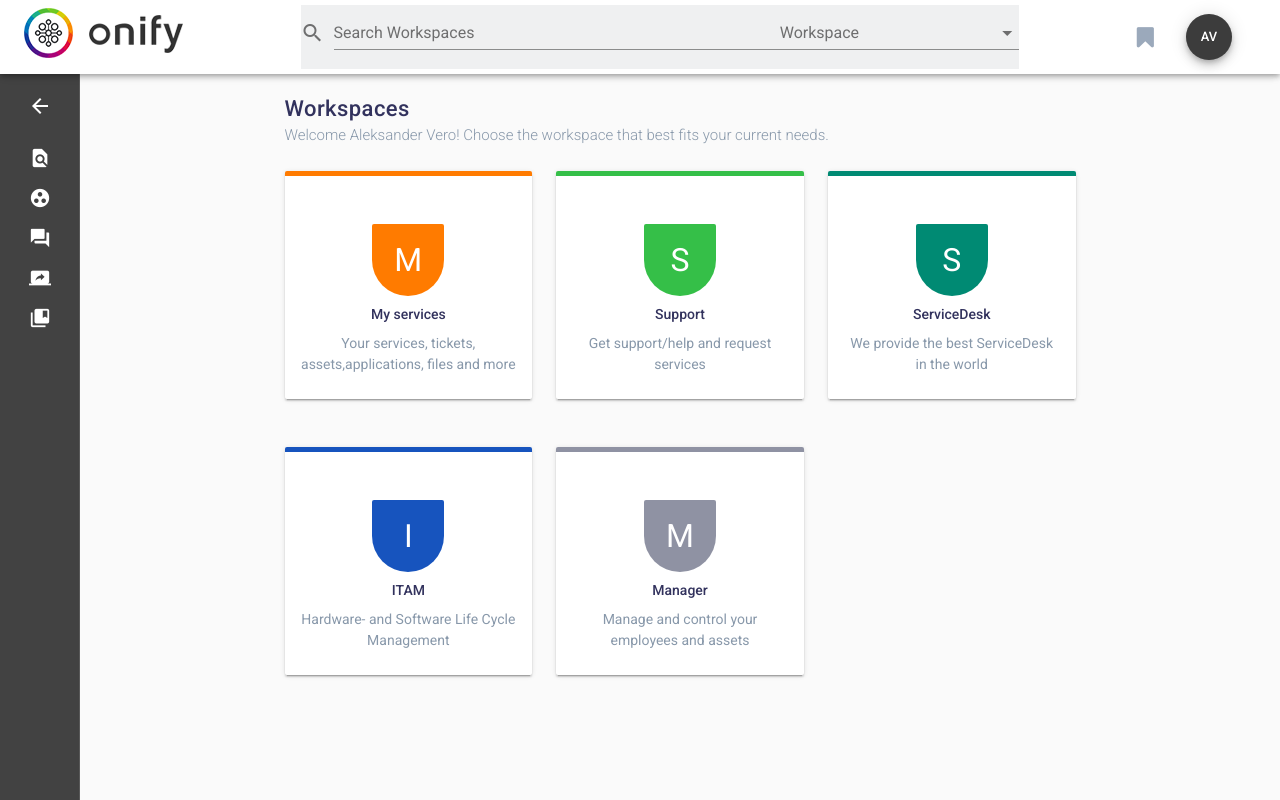
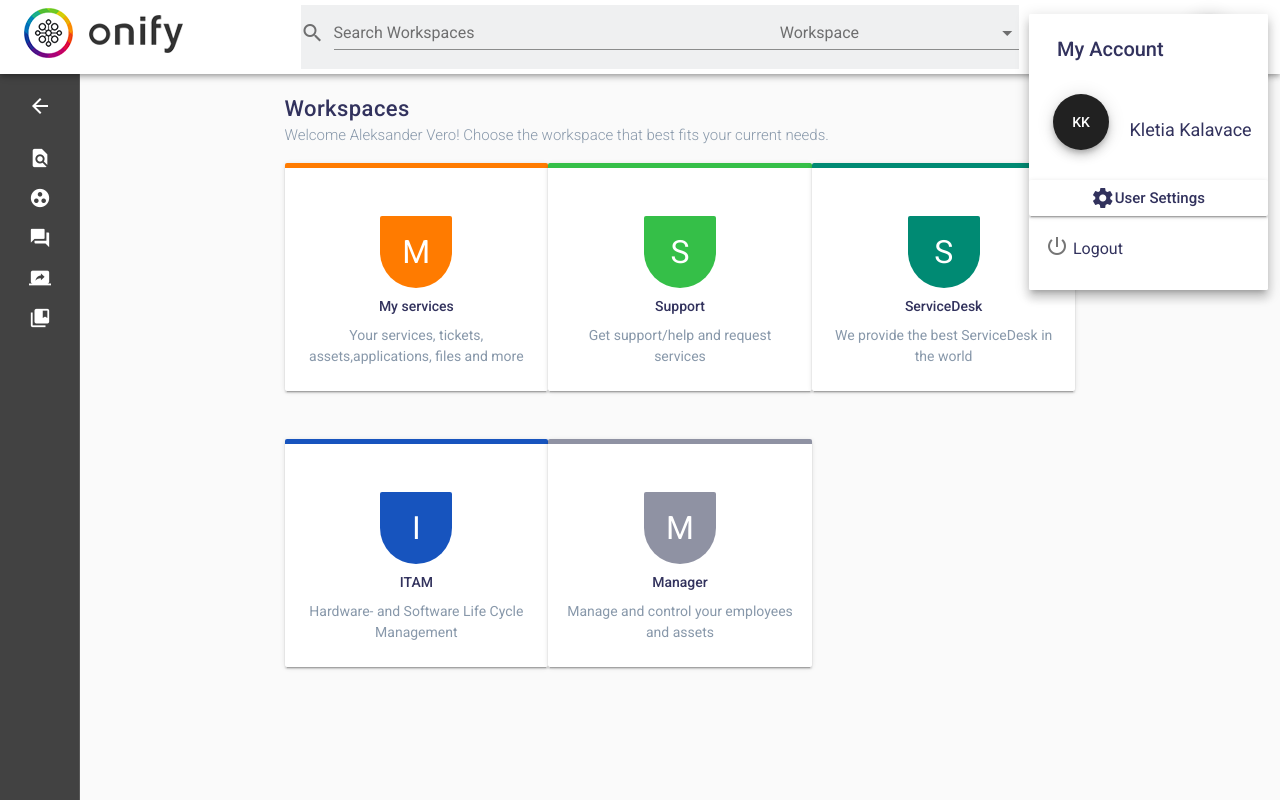
Before and after one commit to kletiakalavace/Designs, a Vue app: page /workspace in a window 1280 px wide. Both pictures are taken after a click on the button "AV". Built offline with nearby package versions, Linux system fonts and the light colour scheme.

Commit message:
fixed the items on workspace,added the select for accunt name,changed the components like design,added modal when we select the user account

```diff
--- a/src/components/Header.vue
+++ b/src/components/Header.vue
@@ -20,6 +20,7 @@
                             item-text="name"
                             item-value="name"
                             max-height="auto"
+                            class="select-workspace"
                     >
                         <template slot="selection" slot-scope="data">
                             <span
@@ -49,27 +50,85 @@
             </v-layout>
         </v-flex>
         <v-icon class="text-grey mr-4">fa fa-bookmark</v-icon>
-        <v-btn fab dark small class="icon-profile mr-4">
+
+
+        <v-menu bottom center>
+          <v-btn
+            fab
+            dark
+            small
+            slot="activator"
+            class="icon-profile mr-4">
             AV
           </v-btn>
+          <v-list
+            class="header-account-list">
+            <span class="title-account mb-4 d-block pl-4 ml-1">My Account</span>
+              <span class="name-account pl-3 pr-3">
+                 <v-btn
+                   fab
+                   dark
+                   smallK K class="icon-profile mr-3 mb-4">KK</v-btn>
+                Kletia Kalavace
+              </span>
+
+            <v-btn color="transparent" class="user-link" @click.native.stop="dialog = true"><v-icon>settings</v-icon>User Settings</v-btn>
+            <v-dialog v-model="dialog" max-width="290">
+              <v-card>
+                <v-card-title class="headline">User Settings</v-card-title>
+                <v-card-text>
+                  <v-container grid-list-md>
+                    <v-layout wrap>
+
+                  <v-flex xs12 sm6>
+                    <v-select
+                      label="Language"
+                      class="select-language"
+                      :items="['English', 'French', 'German', 'Swedish','Albanian']"
+                    ></v-select>
+                  </v-flex>
+                    </v-layout>
+                  </v-container>
+                </v-card-text>
+                <v-card-actions>
+                  <v-spacer></v-spacer>
+                  <v-btn color="green darken-1" flat="flat" @click.native="dialog = false">Disagree</v-btn>
+                  <v-btn color="green darken-1" flat="flat" @click.native="dialog = false">Agree</v-btn>
+                </v-card-actions>
+              </v-card>
+            </v-dialog>
+
+            <v-list-tile
+              v-for="(item, i) in items"
+              :key="i"
+              @click="">
+              <v-list-tile-title>
+                <v-icon >{{ item.icon }}</v-icon>
+                {{ item.title }}
+              </v-list-tile-title>
+            </v-list-tile>
+          </v-list>
+
+        </v-menu>
     </v-toolbar>
 </template>
 
 <script>
     export default {
         name: "header",
-        data: () => {
-            return {
-                e11: [],
+        data:() => ({
             people: [
               { name: 'My services', letter: 'M',class:'bg-orange' },
               { name: 'Support', letter: 'S',class:'bg-dark-green'},
               { name: 'ServiceDesk', letter: 'S',class:'bg-light-green'},
               { name: 'ITAM', letter: 'I',class:'bg-light-blue' },
               { name: 'Manager', letter: 'M',class:'bg-dark-grey' },
-                ]
-            }
-        }
+            ],
+            items: [
+              { title: 'Logout',icon:'power_settings_new' },
+            ],
+      dialog: false,
+        }),
     }
 </script>
 
@@ -85,8 +144,11 @@
         margin-right: 14px !important;
         margin-left: 3px !important;
     }
-    .menu__content.menu__content--select.menuable__content__active{
-        top:0px !important;
+    .menu__content.menu__content--select{
+      top: 13px !important;}
+    .select-workspace{
+      .menu__content.menu__content--select{
+        top: 13px !important;
         .list{
           padding-top:0 !important;
           & > div{
@@ -109,6 +171,8 @@
 
         }
       }
+    }
+
 
     .list__tile.list__tile--link{
         position: relative;
@@ -213,6 +277,51 @@
             }
         }
     }
+  .header-account-list{
+    padding:20px 0;
+    color:$blue--text;
+    .title-account{
+      font-size: 20px;
+      font-weight: 500;
+      color:$blue--text;
+    }
+    .name-account{
+      font-size: 18px;
+      display: block;
+      .btn--floating{
+        width: 48px;
+        height:48px;
+        background-color: $bg-navigation-open;
+      }
+    }
+    .user-link{
+      font-size: 15px;
+      font-weight: 500;
+      padding-left: 15px;
+      color:$blue--text;
+      box-shadow: none;
+      text-transform: none;
+      width: 100%;
+      margin-left: 0;
+      .icon{
+        color:$text-search;
+        margin-right: 37px;
+        margin-left: -32px;
+      }
+    }
+    .list__tile--link{
+      margin-bottom: 12px;
+    }
+    .list__tile__title{
+      font-size: 15px;
+      font-weight: 500;
+      padding-left:15px;
+      .icon{
+        color:$text-search;
+        margin-right: 34px;
+      }
+    }
+  }
 
 
 </style>
--- a/src/pages/Workspace.vue
+++ b/src/pages/Workspace.vue
@@ -4,8 +4,10 @@
       <v-flex xs12 sm6 lg8 offset-sm2 class="mx-auto content-workspace">
        <h2 class="title blue--text mt-4">Workspaces</h2>
         <p class="grey--text pt-1">Welcome Aleksander Vero! Choose the workspace that best fits your current needs.</p>
-        <v-layout row class="pt-2">
-          <v-flex xs12 sm6 lg4 class="mr-4 block-workspace">
+      </v-flex>
+      <v-flex xs12 sm6 lg9 offset-sm2 class="mx-auto content-workspace-items">
+         <div class="content-items">
+           <v-flex xs12 sm6 lg4 class="block-workspace mb-5">
              <v-card lg4 class="pt-5 pb-2 text-md-center border-orange">
               <span class="thumb-workspace bg-orange mx-auto d-block">
                 M
@@ -16,16 +18,16 @@
                    <span class="grey--text body-1 d-block">Your services, tickets, assets,applications, files and more</span>
                  </div>
                </v-card-title>
-              <v-card-actions
+               <!--<v-card-actions
                  class="hidden-lg-only">
                  <v-btn
                    flat
                    class="mx-auto color-orange"
                  >Go to my services</v-btn>
-              </v-card-actions>
+               </v-card-actions>-->
              </v-card>
            </v-flex>
-          <v-flex xs12 sm6 lg4 class="mr-4 block-workspace">
+           <v-flex xs12 sm6 lg4 class="block-workspace mb-5">
              <v-card lg4 class="pt-5 pb-2 text-md-center border-light-green">
                <span class="thumb-workspace bg-light-green mx-auto d-block">
                 S
@@ -36,16 +38,16 @@
                    <span class="grey--text body-1 d-block">Get support/help and request services</span>
                  </div>
                </v-card-title>
-              <v-card-actions
+              <!-- <v-card-actions
                  class="hidden-lg-only">
                  <v-btn
                    flat
                    class="mx-auto color-light-green"
                  >Go to support</v-btn>
-              </v-card-actions>
+               </v-card-actions>-->
              </v-card>
            </v-flex>
-          <v-flex xs12 sm6 lg4 class="block-workspace">
+           <v-flex xs12 sm6 lg4 class="block-workspace mb-5">
              <v-card lg4 class="pt-5 pb-2 text-md-center border-dark-green">
               <span class="thumb-workspace bg-dark-green mx-auto d-block">
                 S
@@ -56,20 +58,18 @@
                    <span class="grey--text body-1 d-block">We provide the best ServiceDesk in the world</span>
                  </div>
                </v-card-title>
-              <v-card-actions
+               <!--<v-card-actions
                  class="hidden-lg-only">
                  <v-btn
                    flat
                    class="mx-auto color-dark-green">
                    Go to servicedesk
                  </v-btn>
-              </v-card-actions>
+               </v-card-actions>-->
              </v-card>
            </v-flex>
-        </v-layout>
-        <v-layout row class="pt-5 mb-5">
-          <v-flex xs12 sm6 lg4 class="mr-4 block-workspace">
-            <v-card lg4 class="pt-5 pb-2 text-md-center border-light-blue">
+           <v-flex xs12 sm6 lg4 class="block-workspace mb-5">
+             <v-card lg4 class="pt-5 pb-2 text-md-center border-light-blue ">
               <span class="thumb-workspace bg-light-blue mx-auto d-block">
                 I
               </span>
@@ -79,18 +79,17 @@
                    <span class="grey--text body-1 d-block">Hardware- and Software Life Cycle Management</span>
                  </div>
                </v-card-title>
-              <v-card-actions
+              <!-- <v-card-actions
                  class="hidden-lg-only">
                  <v-btn
                    flat
                    class="mx-auto color-light-blue"
                  >Go to Itam
                  </v-btn>
-              </v-card-actions>
+               </v-card-actions>-->
              </v-card>
            </v-flex>
-
-          <v-flex xs12 sm6 lg4 class="mr-4 block-workspace">
+           <v-flex xs12 sm6 lg4 class="mr-4 block-workspace mb-5">
              <v-card lg4 class="pt-5 pb-2 text-md-center border-dark-grey">
               <span class="thumb-workspace bg-dark-grey mx-auto d-block">
                 M
@@ -101,20 +100,17 @@
                      <span class="grey--text body-1 d-block">Manage and control your employees and assets</span>
                  </div>
                </v-card-title>
-              <v-card-actions
+              <!-- <v-card-actions
                  class="hidden-lg-only">
                  <v-btn
                    flat
                    class="mx-auto color-dark-grey"
                  >Go to manager</v-btn>
-              </v-card-actions>
+               </v-card-actions>-->
              </v-card>
            </v-flex>
-
-          <v-flex xs12 sm6 lg4></v-flex>
-        </v-layout>
+         </div>
       </v-flex>
-
     </o-default-layout>
   </v-container>
 </template>
@@ -131,31 +127,6 @@
   @import '~@/assets/sass/variables.scss';
   html{
     overflow: auto;
-  }
-  .workspace-container{
-      .content-workspace{
-        max-width: 791px;
-        h2.title{
-          font-size: 22px !important;
-        }
-        p{
-          font-size: 15px;
-          font-weight: 300;
-        }
-        .card__actions{
-          button{
-              text-transform: uppercase;
-              font-weight: 400;
-          }
-        }
-        .thumb-workspace{
-          height:72px;
-          width:72px;
-          font-size: 32px;
-          color:#fff;
-          border-radius: 50%;
-          line-height: 72px;
-        }
   }
   .bg-orange{
     background-color: $bg-orange;
@@ -208,38 +179,71 @@
   .blue--text{
     color:$blue--text;
   }
+
+  .content-items{
+    flex-wrap: wrap;
+    display: flex;
+    -webkit-box-sizing: border-box;
+    -moz-box-sizing: border-box;
+    box-sizing: border-box;
   }
-  .block-workspace{
+  .workspace-container {
+    .content-workspace {
+      max-width: 791px;
+      h2.title {
+        font-size: 22px !important;
+      }
+      p {
+        font-size: 15px;
+        font-weight: 300;
+      }
+    }
+    .content-workspace-items {
+      max-width: 791px;
+      h2.title {
+        font-size: 22px !important;
+      }
+      p {
+        font-size: 15px;
+        font-weight: 300;
+      }
+      .card__actions {
+        button {
+          text-transform: uppercase;
+          font-weight: 400;
+        }
+      }
+      .thumb-workspace {
+        height: 72px;
+        width: 72px;
+        font-size: 32px;
+        color: #fff;
+        border-radius: 50%;
+        line-height: 72px;
+      }
+    }
+
+    .block-workspace {
       position: relative;
-      div{
-        transition: max-height 0.15s ease-out;
-        -webkit-transition:max-height 0.15s ease-out;
-        -moz-transition:max-height 0.15s ease-out;
-        -o-transition: max-height 0.15s ease-out;
+      .card {
+        height: 100% !important;
+        margin-right: 8%;
+      }
+      div {
         transition: top 0.15s ease-out;
-        -webkit-transition:top 0.15s ease-out;
-        -moz-transition:top 0.15s ease-out;
+        -webkit-transition: top 0.15s ease-out;
+        -moz-transition: top 0.15s ease-out;
         -o-transition: top 0.15s ease-out;
-        max-height: 232px;
-        top:0;
+        top: 0;
       }
-    &:hover{
-      .card{
-        max-height: 276px;
-        top:-20px;
-        position: absolute;
-        width: 100%;
+      &:hover {
+        .card {
+          top: -10px;
           z-index: 9;
         }
-      /*
-      position: relative;*/
-     /* .card{
-        position: absolute;
-        top:-20px;
-        z-index: 99;
-      }*/
-      .card__actions.hidden-lg-only{
+        .card__actions.hidden-lg-only {
           display: block !important;
+        }
       }
     }
   }
```
Also changed, not shown: 1 other file (tests, documents, lock files or other folders). Lines whose indentation alone changed are shown as unchanged.
